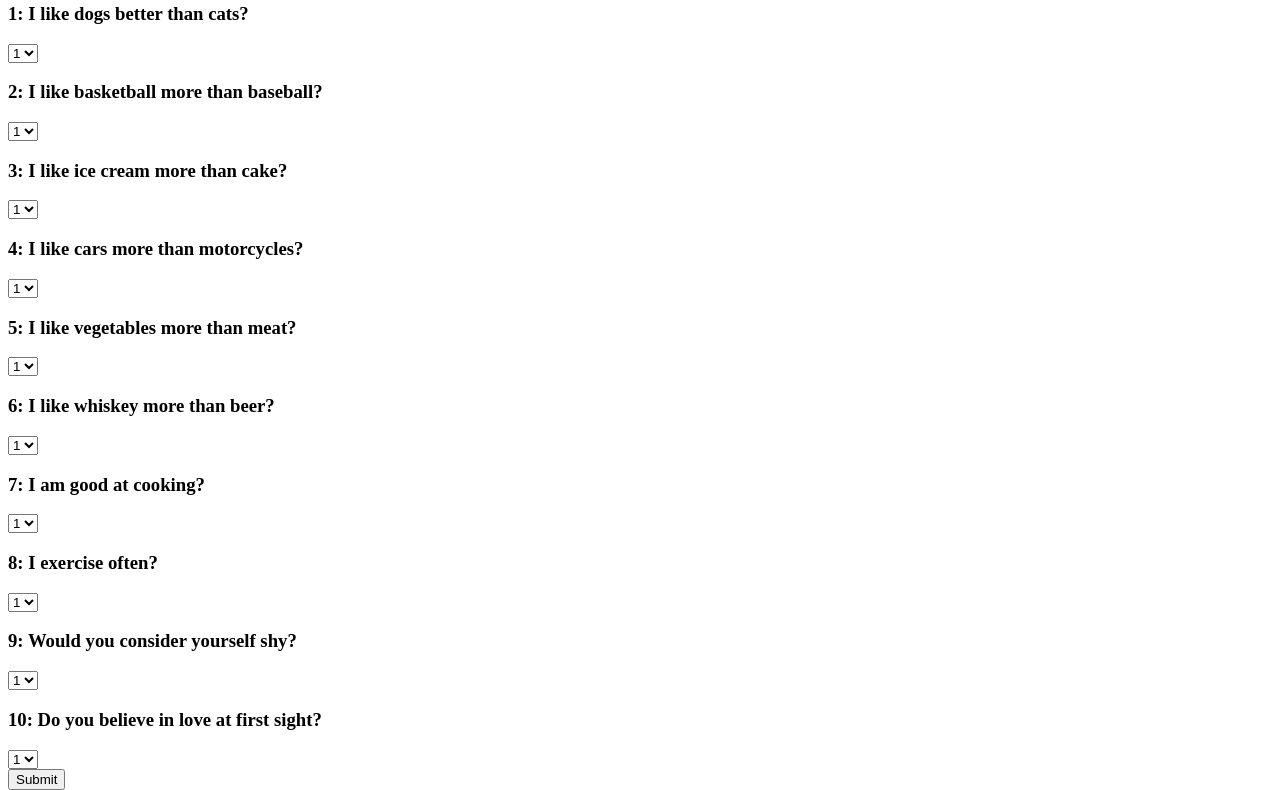
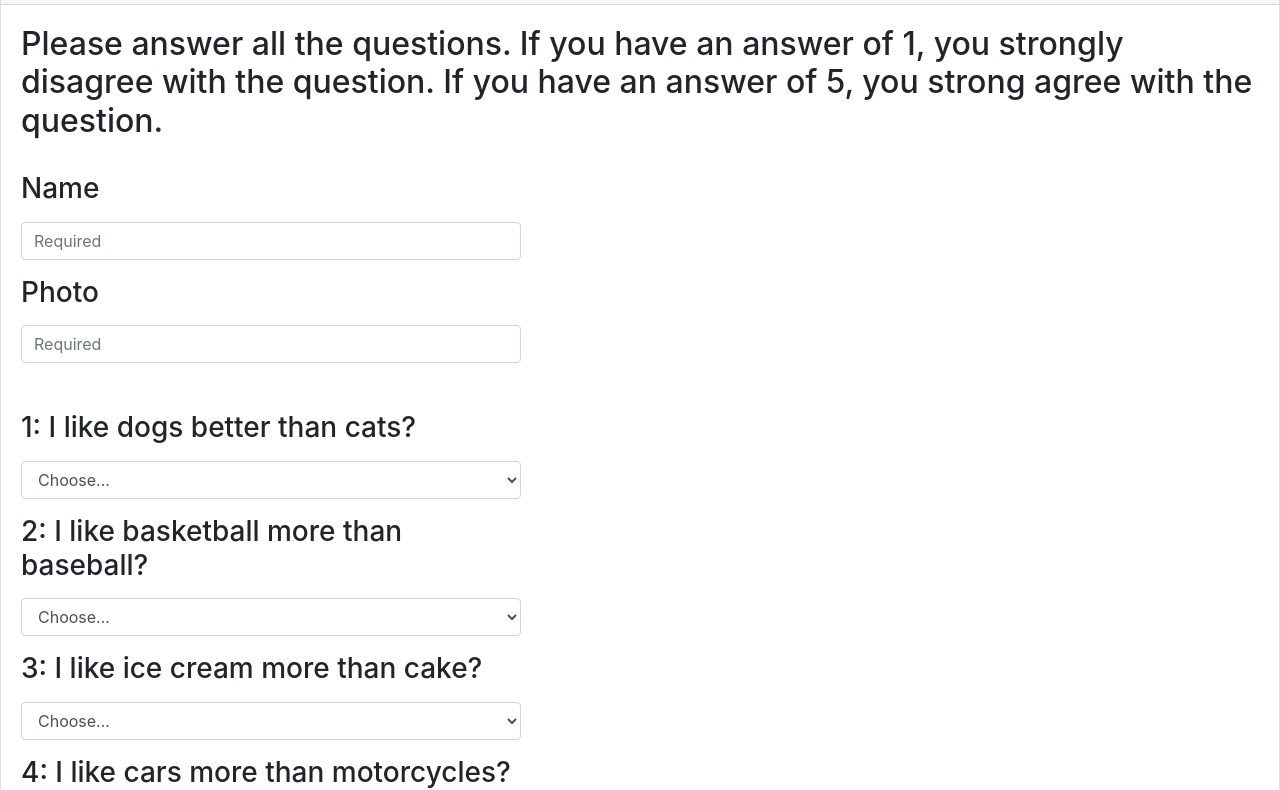
Before and after one commit to Ryyder/friend-finder, a website: page app/public/survey.html in a window 1280 px wide. Shown: the part 77-867 px from the top of the page. Drawn offline with nearby package versions, Linux system fonts and the light colour scheme.

Commit message:
updated survey and index.html also finished friend-finder algorithm

```diff
--- a/app/public/survey.html
+++ b/app/public/survey.html
@@ -4,98 +4,135 @@
   <meta charset="UTF-8">
   <meta name="viewport" content="width=device-width, initial-scale=1.0">
   <meta http-equiv="X-UA-Compatible" content="ie=edge">
+  <link rel="stylesheet" href="https://stackpath.bootstrapcdn.com/bootstrap/4.3.1/css/bootstrap.min.css" integrity="sha384-ggOyR0iXCbMQv3Xipma34MD+dH/1fQ784/j6cY/iJTQUOhcWr7x9JvoRxT2MZw1T" crossorigin="anonymous">
+  <link rel="stylesheet" href="https://stackpath.bootstrapcdn.com/font-awesome/4.7.0/css/font-awesome.min.css">
   <script
   src="https://code.jquery.com/jquery-3.4.1.js"
   integrity="sha256-WpOohJOqMqqyKL9FccASB9O0KwACQJpFTUBLTYOVvVU="
   crossorigin="anonymous"></script>
+  <link rel="stylesheet" type="text/css" href="assets/css/style.css">
   <title>Celebrity Friend Finder Survey</title>
 </head>
 <body>
+  <div class="container-fluid pr-0 pl-0">
+    <div class="card">
+      <div class="card-header">
         <h1>Survey</h1>
-  <form>
-    <h3>1: I like dogs better than cats?</h3>
-    <select id="q1">
-        <option value="1">1</option>
+      </div>
+      <div class="card-body">
+        <h2 class="card-text">Please answer all the questions. If you have an answer of 1, you strongly disagree with the question. If you have an answer of 5, you strong agree with the question.</h2>
+        <br>
+        <form style="width: 500px;">
+            <div class="form-group">
+              <label for="Name"><h3>Name</h3></label>
+              <input type="name" class="form-control" id="name" aria-describedby="emailHelp" placeholder="Required">
+            </div>
+            <div class="form-group mb-5">
+              <label for="photo"><h3>Photo</h3></label>
+              <input type="name" class="form-control" id="photo" placeholder="Required">
+            </div>
+        <!-- </form> -->
+        <label for="exampleFormControlSelect1"><h3>1: I like dogs better than cats?</h3></label>
+          <select class="form-control mb-3" id="q1">
+              <option selected>Choose...</option>
+              <option value="1">1 (Strongly Disagree)</option>
               <option value="2">2</option>
               <option value="3">3</option>
               <option value="4">4</option>
-        <option value="5">5</option>
+              <option value="5">5 (Strongly Agree)</option>
           </select>
-    <h3>2: I like basketball more than baseball?</h3>
-    <select id="q2">
-        <option value="1">1</option>
+          <label for="exampleFormControlSelect1"><h3>2: I like basketball more than baseball?</h3></label>
+          <select class="form-control mb-3" id="q2">
+              <option selected>Choose...</option>
+              <option value="1">1 (Strongly Disagree)</option>
               <option value="2">2</option>
               <option value="3">3</option>
               <option value="4">4</option>
-        <option value="5">5</option>
+              <option value="5">5 (Strongly Agree)</option>
           </select>
-    <h3>3: I like ice cream more than cake?</h3>
-    <select id="q3">
-        <option value="1">1</option>
+          <label for="exampleFormControlSelect1"><h3>3: I like ice cream more than cake?</h3></label>
+          <select class="form-control mb-3" id="q3">
+              <option selected>Choose...</option>
+              <option value="1">1 (Strongly Disagree)</option>
               <option value="2">2</option>
               <option value="3">3</option>
               <option value="4">4</option>
-        <option value="5">5</option>
+              <option value="5">5 (Strongly Agree)</option>
           </select>
-    <h3>4: I like cars more than motorcycles?</h3>
-    <select id="q4">
-      <option value="1">1</option>
+          <label for="exampleFormControlSelect1"><h3>4: I like cars more than motorcycles?</h3></label>
+          <select class="form-control mb-3" id="q4">
+              <option selected>Choose...</option>
+              <option value="1">1 (Strongly Disagree)</option>
               <option value="2">2</option>
               <option value="3">3</option>
               <option value="4">4</option>
-      <option value="5">5</option>
+              <option value="5">5 (Strongly Agree)</option>
           </select>
-    <h3>5: I like vegetables more than meat?</h3>
-    <select id="q5">
-      <option value="1">1</option>
+          <label for="exampleFormControlSelect1"><h3>5: I like vegetables more than meat?</h3></label>
+          <select class="form-control mb-3" id="q5">
+              <option selected>Choose...</option>
+              <option value="1">1 (Strongly Disagree)</option>
               <option value="2">2</option>
               <option value="3">3</option>
               <option value="4">4</option>
-      <option value="5">5</option>
+              <option value="5">5 (Strongly Agree)</option>
           </select>
-    <h3>6: I like whiskey more than beer?</h3>
-    <select id="q6">
-      <option value="1">1</option>
+          <label for="exampleFormControlSelect1"><h3>6: I like whiskey more than beer?</h3></label>
+          <select class="form-control mb-3" id="q6">
+              <option selected>Choose...</option>
+              <option value="1">1 (Strongly Disagree)</option>
               <option value="2">2</option>
               <option value="3">3</option>
               <option value="4">4</option>
-      <option value="5">5</option>
+              <option value="5">5 (Strongly Agree)</option>
           </select>
-    <h3>7: I am good at cooking?</h3>
-    <select id="q7">
-      <option value="1">1</option>
+          <label for="exampleFormControlSelect1"><h3>7: I am good at cooking?</h3></label>
+          <select class="form-control mb-3" id="q7">
+              <option selected>Choose...</option>
+              <option value="1">1 (Strongly Disagree)</option>
               <option value="2">2</option>
               <option value="3">3</option>
               <option value="4">4</option>
-      <option value="5">5</option>
+              <option value="5">5 (Strongly Agree)</option>
           </select>
-    <h3>8: I exercise often?</h3>
-    <select id="q8">
-      <option value="1">1</option>
+          <label for="exampleFormControlSelect1"><h3>8: I exercise often?</h3></label>
+          <select class="form-control mb-3" id="q8">
+              <option selected>Choose...</option>
+              <option value="1">1 (Strongly Disagree)</option>
               <option value="2">2</option>
               <option value="3">3</option>
               <option value="4">4</option>
-      <option value="5">5</option>
+              <option value="5">5 (Strongly Agree)</option>
           </select>
-    <h3>9: Would you consider yourself shy?</h3>
-    <select id="q9">
-      <option value="1">1</option>
+          <label for="exampleFormControlSelect1"><h3>9: Would you consider yourself shy?</h3></label>
+          <select class="form-control mb-3" id="q9">
+              <option selected>Choose...</option>
+              <option value="1">1 (Strongly Disagree)</option>
               <option value="2">2</option>
               <option value="3">3</option>
               <option value="4">4</option>
-      <option value="5">5</option>
+              <option value="5">5 (Strongly Agree)</option>
           </select>
-    <h3>10: Do you believe in love at first sight?</h3>
-    <select id="q10">
-      <option value="1">1</option>
+          <label for="exampleFormControlSelect1"><h3>10: Do you believe in love at first sight?</h3></label>
+            <select class="form-control mb-3" id="q10">
+                <option selected>Choose...</option>
+                <option value="1">1 (Strongly Disagree)</option>
                 <option value="2">2</option>
                 <option value="3">3</option>
                 <option value="4">4</option>
-      <option value="5">5</option>
+                <option value="5">5 (Strongly Agree)</option>
             </select>
-    <br>
-    <button id="submit">Submit</button>
+        <a href="#" class="btn btn-primary" id="submit">Submit</a>
       </form>
+      </div>
+    </div>
+  </div>
+
+  <div class="container-fluid">
+      <footer class="footer">
+        <p><a href="/api/friends">API Friends Link</a> | <a href="/api/waitlist">Github Link</a>
+      </footer>
+    </div>
 </body>
 </html>
 
--- a/package.json
+++ b/package.json
@@ -20,6 +20,7 @@
   "homepage": "https://github.com/Ryyder/friend-finder#readme",
   "dependencies": {
     "body-parser": "^1.19.0",
-    "express": "^4.16.4"
+    "express": "^4.16.4",
+    "path": "^0.12.7"
   }
 }
```
Also changed, not shown: app/public/index.html (+19 -1 lines), app/routing/apiRoutes.js (+26 -0 lines), 1 other file. Lines whose indentation alone changed are shown as unchanged.
